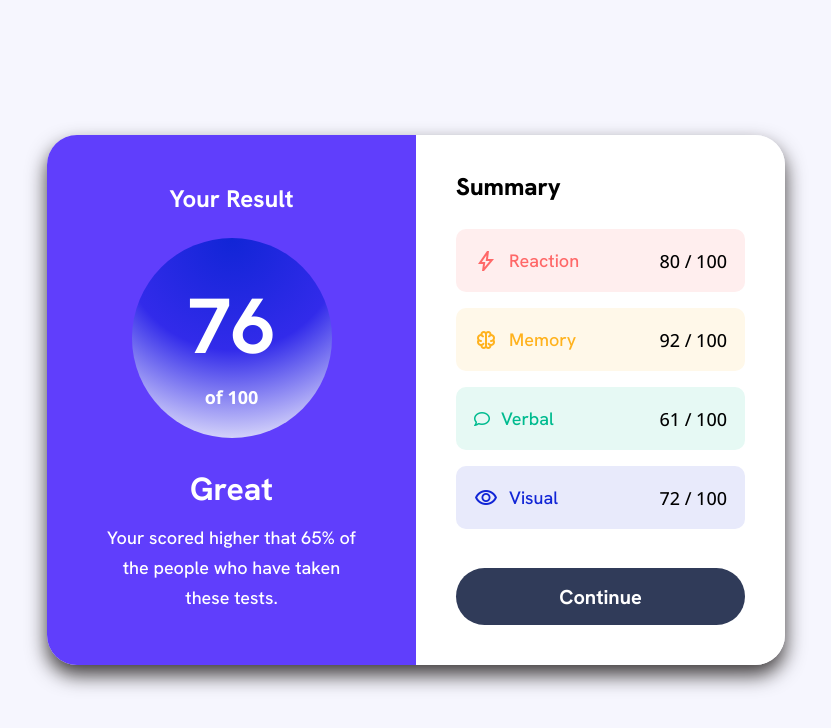
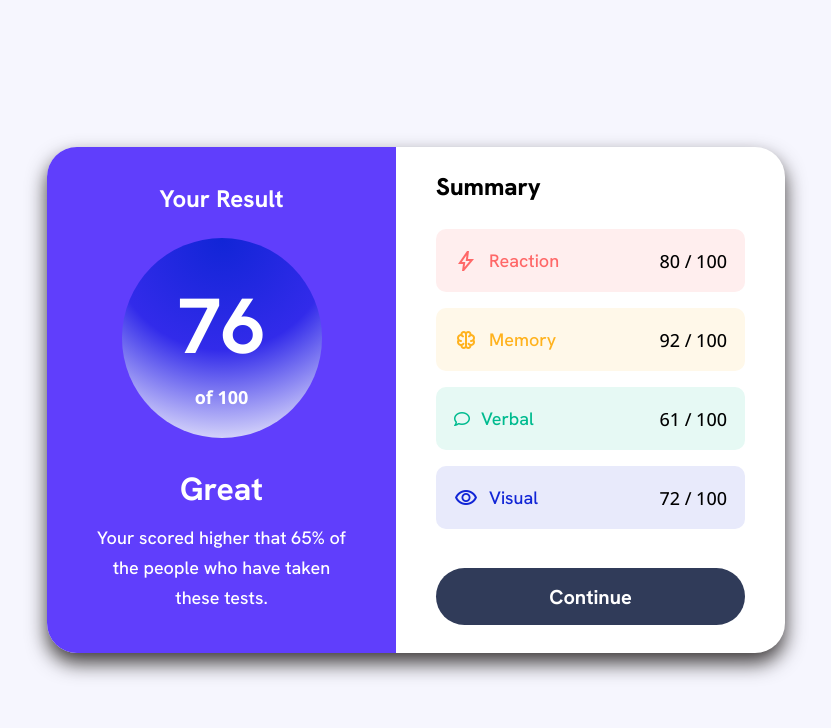
Before and after one commit to AleksGit123/results-summary, a plain HTML site: page index.html in a window 1280 px wide. Shown: the whole page, without its empty margins (224-1055 px from the left). Drawn offline with nearby package versions, Linux system fonts and the light colour scheme; a web font is replaced by a local one.

Commit message:
last changes

```diff
--- a/css/style.css
+++ b/css/style.css
@@ -6,6 +6,12 @@ body {
 }
 
 .main_tag {
+    display: flex;
+    justify-content: space-between;
+    align-items: center;
+    column-gap: 40px;
+    padding-right: 40px;
+    background-color: #FFFFFF;
     position: absolute;
     top: 50%;
     left: 50%;
@@ -106,10 +112,7 @@ body {
 .section2 {
     display: flex;
     flex-direction: column;
-    background-color: #FFFFFF;
-    width: 50%;
-    border-radius: 0 30px 30px 0;
-    padding: 40px;
+    width: 100%;
 }
 
 .h2_heading {
--- a/css/tablet.css
+++ b/css/tablet.css
@@ -1,9 +1,9 @@
 @media (max-width:650px) {
     .main_tag {
         flex-direction: column;
-        height: 364px;
         border-radius: 40px;
         background-color: #FFFFFF;
+        padding: 0;
     }
 
     .main_tag section {
```
